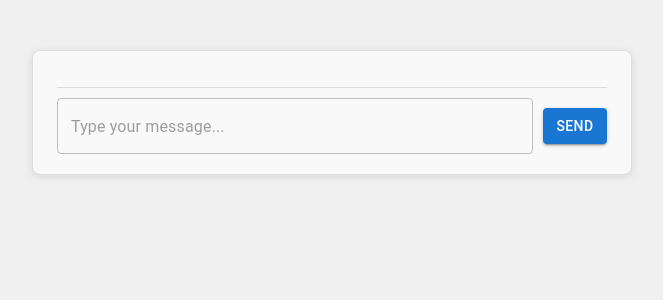
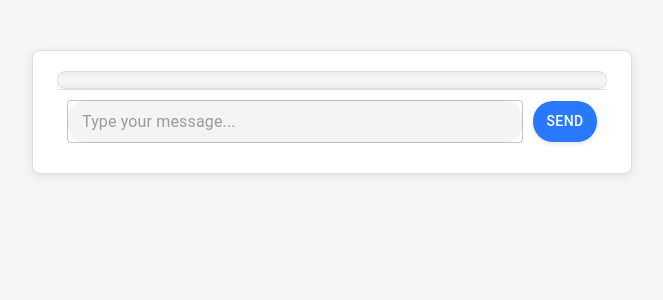
Before and after one commit to liyufeng0802/APIVerse, a React (Create React App) app in the folder frontend/: page / in a window 1280 px wide. Shown: the top 300 px of the page, without its empty margins (308-971 px from the left). Built offline with nearby package versions, Linux system fonts and the light colour scheme.

Commit message:
Backup design

```diff
--- a/frontend/src/App.css
+++ b/frontend/src/App.css
@@ -38,8 +38,11 @@
 }
 
 body {
-  font-family: 'Arial', sans-serif;
-  background-color: #f0f0f0;
+  margin: 0;
+  padding: 0;
+  font-family: 'Roboto', sans-serif;  /* Roboto is a common font used alongside Material-UI */
+  background-color: #f4f6f8;  /* A light grey background */
+  color: #333;  /* Dark text color for contrast */
 }
 
 @media (max-width: 768px) {
@@ -49,3 +52,27 @@ body {
     padding: 10px;
   }
 }
+
+/* Container for the chat */
+.chat-container {
+  background-color: #fff;  /* White background for chat container */
+  border-radius: 8px;  /* Rounded corners */
+  box-shadow: 0 2px 10px rgba(0, 0, 0, 0.1);  /* Subtle shadow for depth */
+  margin: 50px auto;  /* Centering the chat container with some space from the top */
+  padding: 20px;  /* Inner spacing */
+  max-width: 600px;  /* Maximum width */
+  width: 100%;  /* Full width, will respect the max-width property */
+}
+
+/* Ensure full height layout */
+html, body, #root {
+  height: 100%;
+}
+
+/* A utility class to center content vertically and horizontally */
+.centered {
+  display: flex;
+  justify-content: center;
+  align-items: center;
+  height: 100%;
+}
--- a/frontend/src/components/ChatContainer/ChatContainer.css
+++ b/frontend/src/components/ChatContainer/ChatContainer.css
@@ -11,3 +11,31 @@
   font-style: italic;
   margin-left: 10px;
 }
+
+.chat-container {
+  background-color: #ffffff; /* White background for clarity */
+  border-radius: 12px; /* Increased rounded corners */
+  box-shadow: 0 4px 20px rgba(0, 0, 0, 0.05), 0 1px 1px rgba(0, 0, 0, 0.1); /* Soft shadow for depth */
+  margin: 2% auto; /* Centering with a percentage margin for more responsive spacing */
+  padding: 20px; /* Inner spacing */
+  max-width: 500px; /* Maximum width */
+  width: 90%; /* Respective width, will keep the container well spaced */
+  overflow: hidden; /* Hide overflow, which can be useful when dealing with rounded corners */
+  display: flex;
+  flex-direction: column; /* Ensure children elements are stacked vertically */
+}
+
+/* Optional: You might want to add a header to your chat container */
+.chat-header {
+  font-size: 1.2em;
+  font-weight: 500;
+  margin-bottom: 20px; /* Space below header */
+  text-align: center; /* Centered header text */
+}
+
+/* Update the typing indicator style if you have one */
+.typing-indicator {
+  font-style: italic;
+  color: #888; /* Grey text */
+  margin: 10px 0; /* Spacing around indicator */
+}
--- a/frontend/src/components/InputArea/InputArea.css
+++ b/frontend/src/components/InputArea/InputArea.css
@@ -1,11 +1,33 @@
+/* File: src/components/InputArea/InputArea.css */
+
 .input-area {
   display: flex;
   justify-content: space-between;
   align-items: center;
-  margin-top: 10px;
+  padding: 10px; /* Padding for spacing around the input area */
+  border-top: 1px solid #e0e0e0; /* Light border separating the input area from the message list */
+  background-color: #ffffff; /* White background to match the chat container */
 }
 
 .input-area .MuiTextField-root {
   flex-grow: 1;
-  margin-right: 10px;
+  margin-right: 10px; /* Margin to space out the text field from the send button */
+  background-color: #f4f4f4; /* Light grey background for text field */
+  border-radius: 20px; /* Rounded corners for text field */
 }
+
+.input-area .MuiOutlinedInput-input {
+  padding: 10px 15px; /* Inner padding for text field */
+}
+
+.input-area .MuiButton-root {
+  background-color: #2979ff; /* Blue background to match user message color */
+  color: #ffffff; /* White text for button */
+  padding: 8px 16px; /* Padding for button */
+  border-radius: 20px; /* Rounded corners for button */
+  box-shadow: 0 2px 4px rgba(0, 0, 0, 0.1); /* Subtle shadow for depth */
+}
+
+.input-area .MuiButton-root:hover {
+  background-color: #2962ff; /* Slightly darker blue on hover */
+}
--- a/frontend/src/components/Message/Message.css
+++ b/frontend/src/components/Message/Message.css
@@ -1,3 +1,5 @@
+/* File: src/components/Message/Message.css */
+
 .message {
   width: 100%;
   display: flex;
@@ -11,13 +13,40 @@
 
 .message .MuiListItemText-root {
   word-break: break-word;
+  padding: 10px 15px;  /* Increased padding for better spacing */
+  border-radius: 12px;  /* Rounded corners */
+  max-width: 70%;  /* Max width to ensure messages don’t stretch too far across the screen */
+  position: relative;  /* Relative positioning to allow pseudo-element styling */
 }
 
-/*.message {*/
-/*  transition: opacity 0.3s ease-in-out;*/
-/*  opacity: 0;*/
-/*}*/
+/* Differentiate user and bot messages */
+.message.user .MuiListItemText-root {
+  background-color: #2979ff;  /* A blue background for user messages */
+  color: #ffffff;  /* White text for readability */
+}
 
-/*.message.loaded {*/
-/*  opacity: 1;*/
-/*}*/
+.message.bot .MuiListItemText-root {
+  background-color: #f0f0f0;  /* A light grey background for bot messages */
+  color: #333;  /* Dark text for contrast */
+}
+
+/* Optional: Add tail-like appearance to messages */
+.message .MuiListItemText-root::before {
+  content: '';
+  position: absolute;
+  width: 10px;
+  height: 10px;
+  border-radius: 50%;
+}
+
+.message.user .MuiListItemText-root::before {
+  background-color: #2979ff;  /* Match user message background */
+  left: -5px;  /* Position to the left */
+  top: 10px;  /* Adjust top position for desired appearance */
+}
+
+.message.bot .MuiListItemText-root::before {
+  background-color: #f0f0f0;  /* Match bot message background */
+  right: -5px;  /* Position to the right */
+  top: 10px;  /* Adjust top position for desired appearance */
+}
--- a/frontend/src/components/MessageList/MessageList.css
+++ b/frontend/src/components/MessageList/MessageList.css
@@ -1,7 +1,32 @@
+/* File: src/components/MessageList/MessageList.css */
+
 .message-list {
   overflow-y: auto;
-  max-height: 400px;
-  margin-bottom: 20px;
-  padding: 10px;
-  border-bottom: 1px solid #ddd;
+  max-height: 400px; /* Fixed height with scrolling, adjust as necessary */
+  margin-bottom: 20px; /* Space below the message list */
+  padding: 10px; /* Inner spacing */
+  border: 1px solid #e0e0e0; /* Light border */
+  border-radius: 8px; /* Rounded corners */
+  background-color: #fafafa; /* Light grey background */
 }
+
+/* Optional: You might want to add a subtle shadow inside the message list for depth */
+.message-list::before {
+  content: '';
+  position: absolute;
+  top: 0;
+  left: 0;
+  right: 0;
+  height: 10px;
+  background-image: linear-gradient(to bottom, rgba(0, 0, 0, 0.05), transparent);
+}
+
+.message-list::after {
+  content: '';
+  position: absolute;
+  bottom: 0;
+  left: 0;
+  right: 0;
+  height: 10px;
+  background-image: linear-gradient(to top, rgba(0, 0, 0, 0.05), transparent);
+}
```
